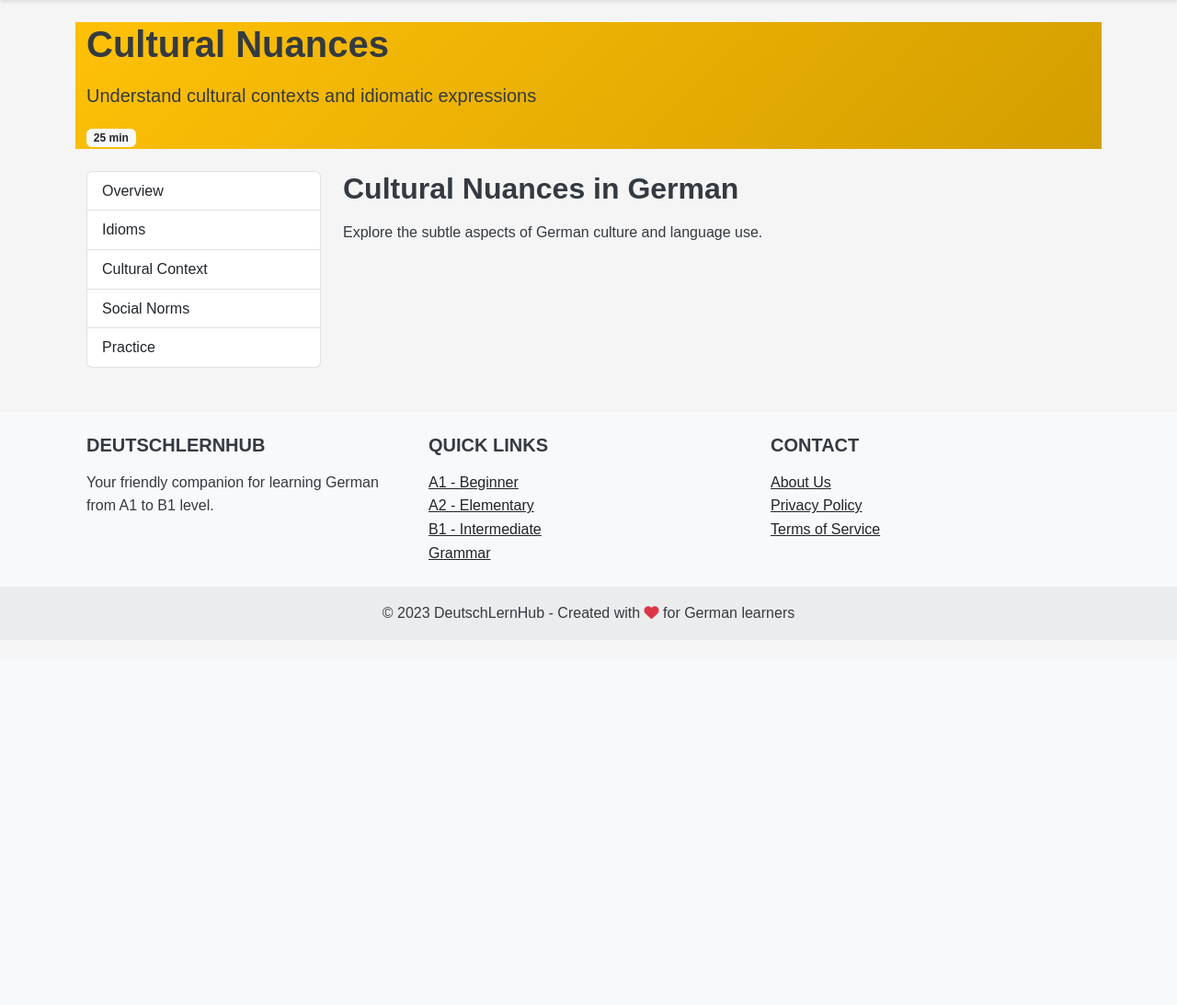
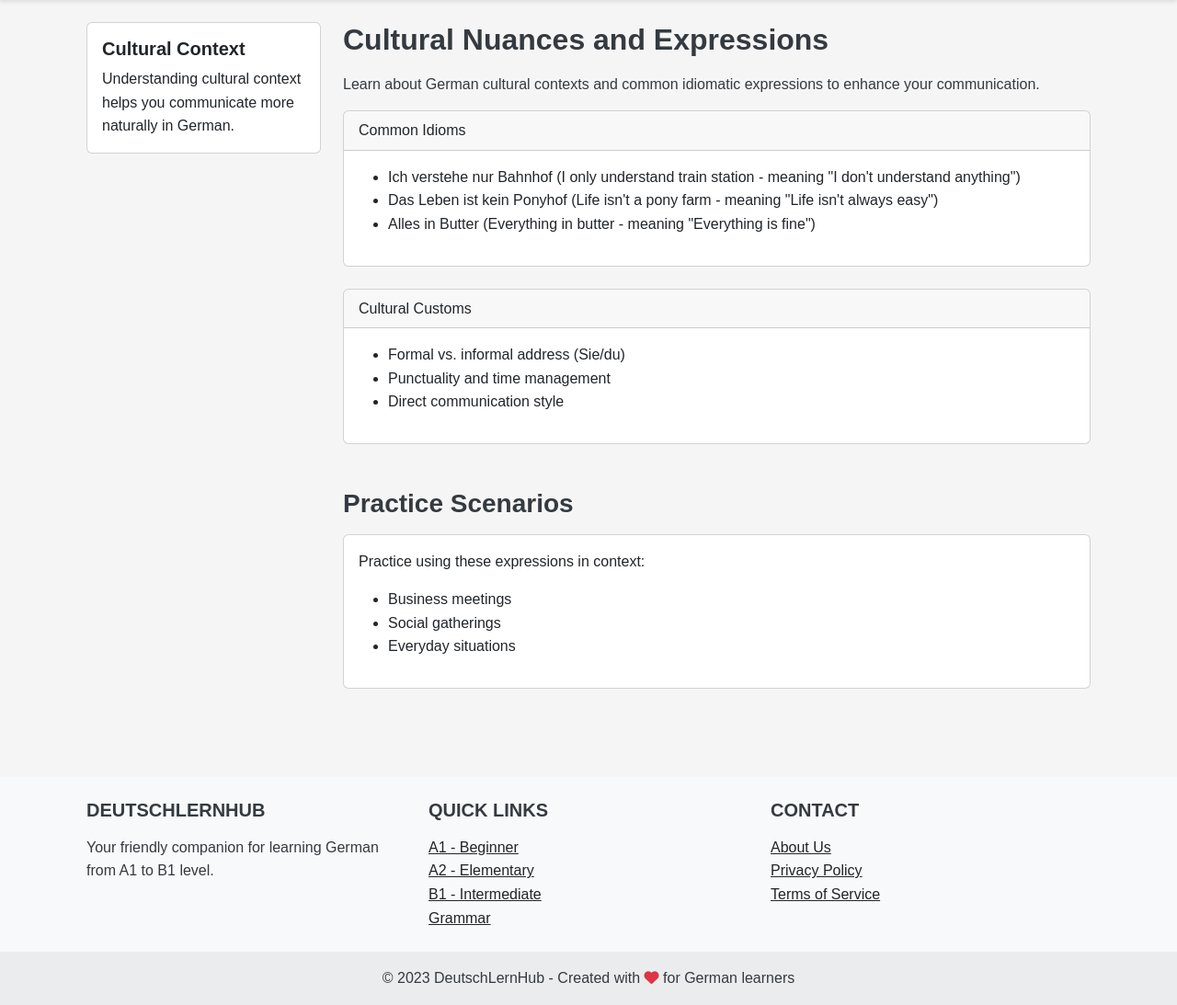
Before and after one commit to birajm/DEUTSCHLERNHUBNEW, a Flask app: page /b1/communication/cultural-nuances in a window 1280 px wide. Shown: the part 83-1176 px from the top of the page at 92% size. Before the commit the page ends 779 px from the top, so only its background shows below. Run offline with Flask 3, Linux system fonts and the light colour scheme.

Commit message:
Restored to '37cbbd61f4e4eceeab84e75a1b6032c9504906de'
Replit-Restored-To: 37cbbd61f4e4eceeab84e75a1b6032c9504906de

```diff
--- a/templates/lessons/b1/communication/cultural_nuances.html
+++ b/templates/lessons/b1/communication/cultural_nuances.html
@@ -1,32 +1,60 @@
+
 {% extends "layout.html" %}
 
 {% block title %}DeutschLernHub - Cultural Nuances{% endblock %}
 
 {% block content %}
-<div class="lesson-header b1-header">
-    <div class="container">
-        <h1>Cultural Nuances</h1>
-        <p class="lead">Understand cultural contexts and idiomatic expressions</p>
-        <div class="badge bg-light text-dark">25 min</div>
-    </div>
-</div>
-
 <div class="container mt-4">
     <div class="row">
         <div class="col-md-3">
-            <div class="list-group">
-                <a href="#overview" class="list-group-item list-group-item-action">Overview</a>
-                <a href="#idioms" class="list-group-item list-group-item-action">Idioms</a>
-                <a href="#cultural-context" class="list-group-item list-group-item-action">Cultural Context</a>
-                <a href="#social-norms" class="list-group-item list-group-item-action">Social Norms</a>
-                <a href="#practice" class="list-group-item list-group-item-action">Practice</a>
+            <div class="card mb-4">
+                <div class="card-body">
+                    <h5 class="card-title">Cultural Context</h5>
+                    <p class="card-text">Understanding cultural context helps you communicate more naturally in German.</p>
+                </div>
             </div>
         </div>
 
         <div class="col-md-9">
-            <section id="overview">
-                <h2>Cultural Nuances in German</h2>
-                <p>Explore the subtle aspects of German culture and language use.</p>
+            <section id="overview" class="mb-5">
+                <h2>Cultural Nuances and Expressions</h2>
+                <p>Learn about German cultural contexts and common idiomatic expressions to enhance your communication.</p>
+
+                <div class="card mb-4">
+                    <div class="card-header">Common Idioms</div>
+                    <div class="card-body">
+                        <ul>
+                            <li>Ich verstehe nur Bahnhof (I only understand train station - meaning "I don't understand anything")</li>
+                            <li>Das Leben ist kein Ponyhof (Life isn't a pony farm - meaning "Life isn't always easy")</li>
+                            <li>Alles in Butter (Everything in butter - meaning "Everything is fine")</li>
+                        </ul>
+                    </div>
+                </div>
+
+                <div class="card mb-4">
+                    <div class="card-header">Cultural Customs</div>
+                    <div class="card-body">
+                        <ul>
+                            <li>Formal vs. informal address (Sie/du)</li>
+                            <li>Punctuality and time management</li>
+                            <li>Direct communication style</li>
+                        </ul>
+                    </div>
+                </div>
+            </section>
+
+            <section id="practice" class="mb-5">
+                <h3>Practice Scenarios</h3>
+                <div class="card">
+                    <div class="card-body">
+                        <p>Practice using these expressions in context:</p>
+                        <ul>
+                            <li>Business meetings</li>
+                            <li>Social gatherings</li>
+                            <li>Everyday situations</li>
+                        </ul>
+                    </div>
+                </div>
             </section>
         </div>
     </div>
```
Also changed, not shown: templates/lessons/b1/communication/complex_ideas.html (+20 -8 lines), templates/lessons/b1/communication/debating_persuading.html (+10 -17 lines), templates/lessons/b1/communication/describing_experiences.html (+12 -10 lines).
